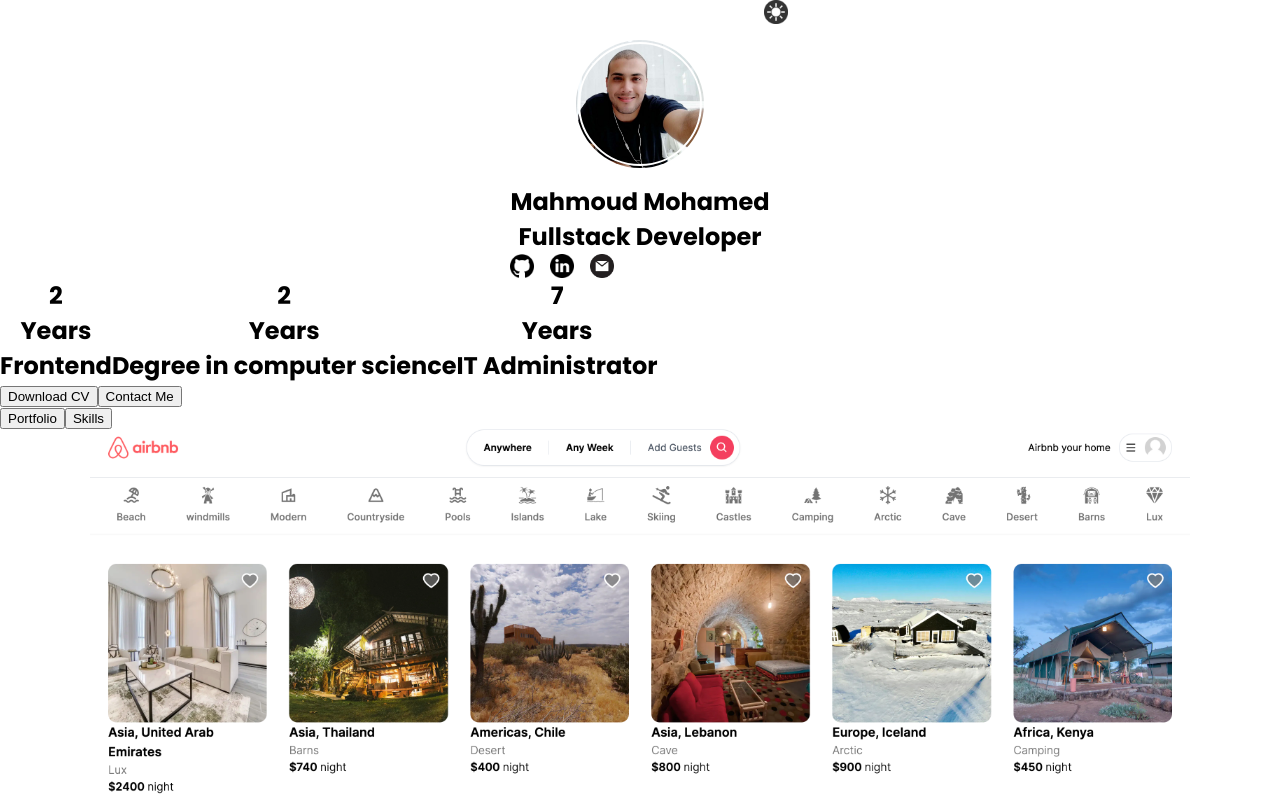
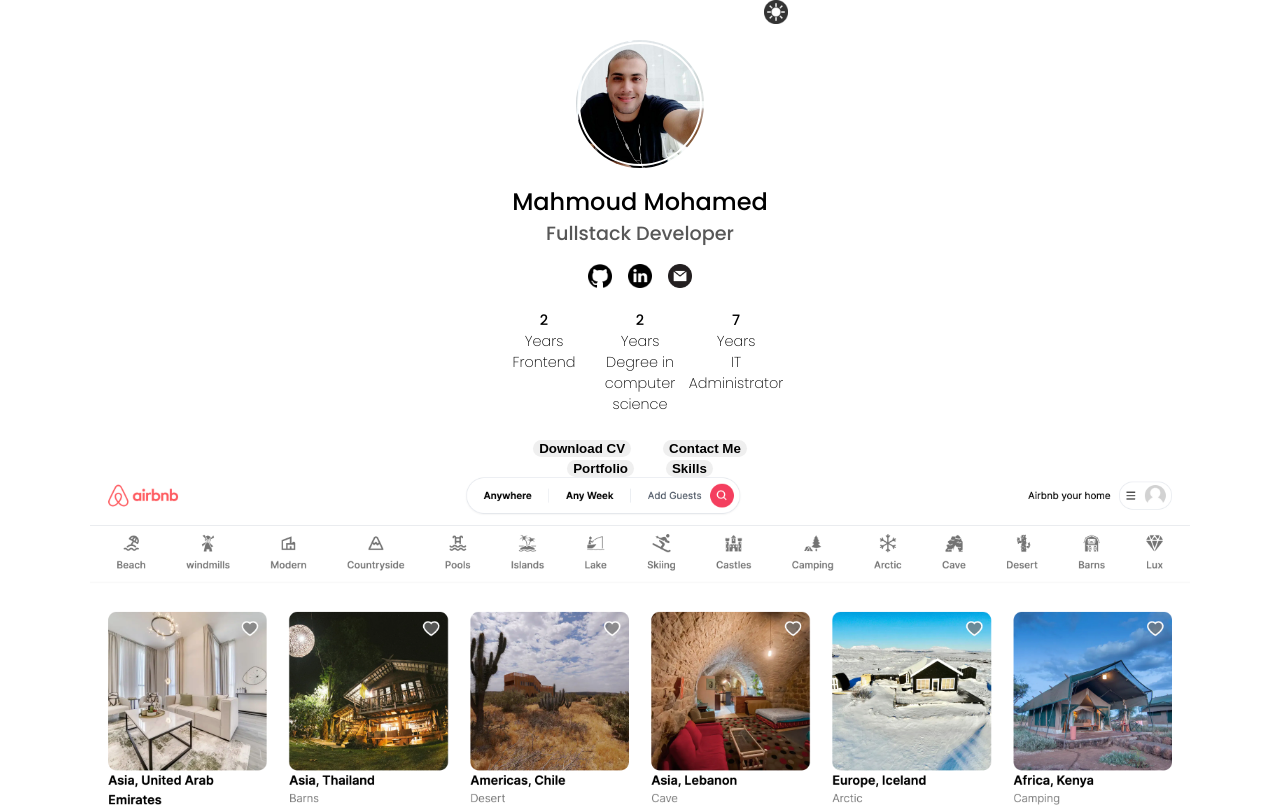
Before and after one commit to Mahmoud-8/Portfolio, a plain HTML site: page index.html in a window 1280 px wide. Shown: the top 807 px of the page. Drawn offline with Linux system fonts and the light colour scheme.

```diff
--- a/style.css
+++ b/style.css
@@ -96,3 +96,64 @@
     object-position: top 0.4rem right --1.3rem;
     transform: scale(1.1);
 }
+
+.hero-info h1, h2 {
+    font-weight: 500;
+}
+
+article p, .hero-info h2 {
+    color: var(--secondary-color);
+}
+
+.hero-info h2 {
+    font-size: 1.2rem;
+    margin: 0 0 1rem 0;
+}
+footer, .logo-container, .experience, .cta, .portfolio-skills, .btn-bg {
+    justify-content: center;
+}
+
+.experience {
+    margin: auto;
+    margin-top: 1.4rem;
+    max-width: 20rem;
+}
+
+.experience b {
+font-weight: 500;
+}
+.experience h2 {
+    width: 30%;
+    font-weight: 300;
+    font-size: 0.9rem;
+}
+
+.cta {
+    margin-top: 1.2rem;
+}
+
+.cta, .btn-bg {
+    gap: 2rem;
+}
+
+.btn, .btn-2, .btn-bg {
+    border-radius: 0.7rem;
+    border: none;
+}
+
+.btn, .btn-2, .btn-bg, .wrapper h3 {
+    font-weight: 600;
+}
+
+.btn, .btn-2, .btn-bg, .wrapper, .project-wrapper {
+    transition: transform 0.3s cubic-bezier(0.175, 0.885, 0.32, 1.275);
+}
+
+.download-btn:hover {
+    background-color: var(--cta-hover-color);
+}
+
+.theme-btn, .download-btn:hover,
+.contact-btn:hover, .btn-2:hover, .wrapper img:hover {
+    cursor: pointer;
+}
```
Also changed, not shown: 1 other file.
